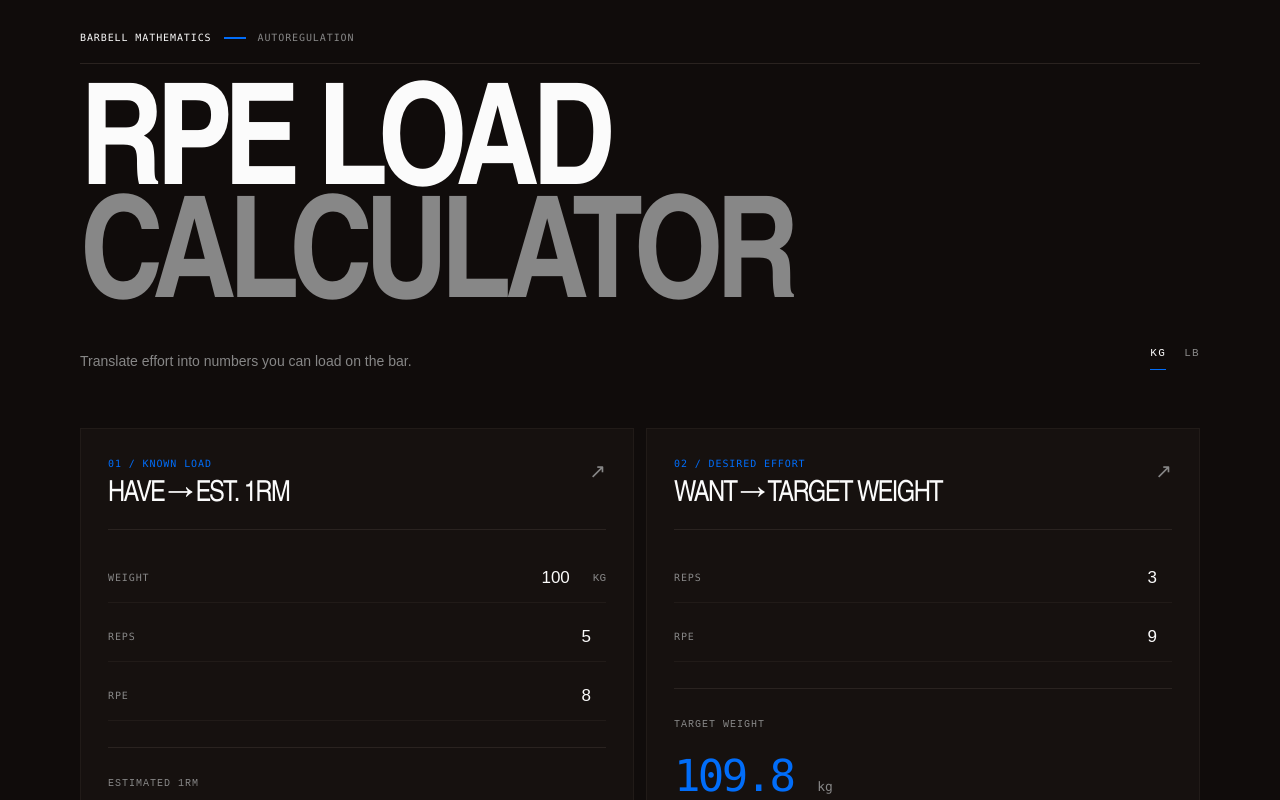
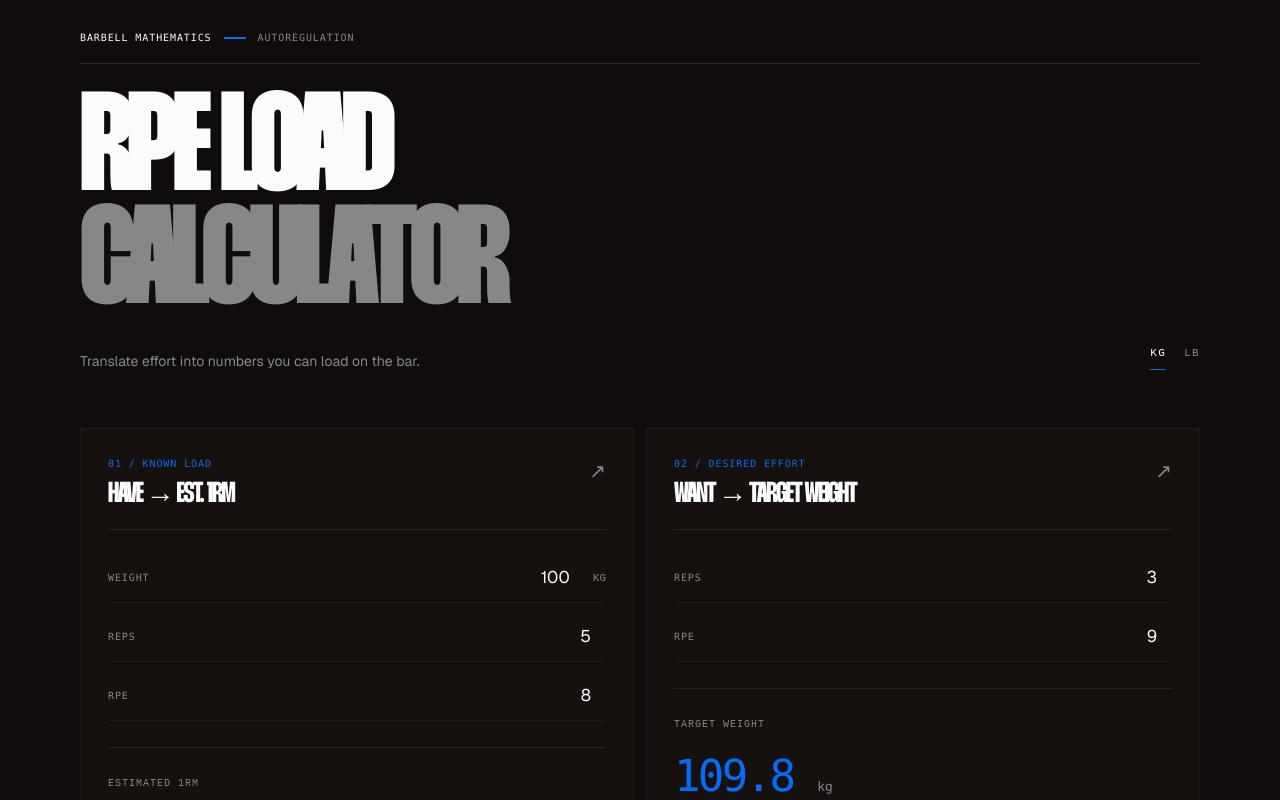
Before and after one commit to mauromltn/rpe-load-calculator, a Next.js app: page / in a window 1280 px wide. Shown: the top 800 px of the page. Built offline with nearby package versions, Linux system fonts and the light colour scheme.

Commit message:
feat: update global font styles and add custom fonts
Updated body font to use CSS variable and added custom Thunder font for headings.

V0-Chat-Id: jyfpAoBgQjd

```diff
--- a/app/globals.css
+++ b/app/globals.css
@@ -6,7 +6,8 @@
 @theme inline { --color-background:var(--bg); --color-foreground:var(--text); --color-border:var(--line); --color-ring:var(--accent); }
 * { box-sizing:border-box; }
 html { background:var(--bg); }
-body { margin:0; background:var(--bg); color:var(--text); font-family:Arial, Helvetica, sans-serif; }
+body { margin:0; background:var(--bg); color:var(--text); font-family:var(--font-geist), Arial, Helvetica, sans-serif; }
+h1,h2 { font-family:var(--font-thunder), Impact, 'Arial Narrow', Arial, sans-serif; font-weight:700; }
 button,input { font:inherit; }
 button { cursor:pointer; }
 button:disabled { cursor:not-allowed; opacity:.4; }
@@ -16,7 +17,7 @@ button:disabled { cursor:not-allowed; opacity:.4; }
 .kicker { display:flex; align-items:center; gap:12px; color:var(--muted); }
 .kicker span:first-child { color:var(--text); }.kicker i { width:22px; height:2px; background:var(--accent); display:block; }
 .hero-rule { height:1px; background:var(--line); margin:18px 0 34px; }
-h1,h2 { margin:0; font-family:'Arial Narrow',Arial,sans-serif; text-transform:uppercase; letter-spacing:-.055em; font-stretch:condensed; }
+h1,h2 { margin:0; text-transform:uppercase; letter-spacing:-.055em; font-stretch:condensed; }
 h1 { font-size:clamp(64px,11vw,142px); line-height:.8; font-weight:800; }
 h1 em { color:var(--muted); font-style:normal; }
 .tagline { color:var(--muted); margin:28px 0 0; font-size:14px; }
--- a/app/layout.tsx
+++ b/app/layout.tsx
@@ -1,6 +1,19 @@
 import { Analytics } from '@vercel/analytics/next'
+import { Geist } from 'next/font/google'
+import localFont from 'next/font/local'
 import type { Metadata, Viewport } from 'next'
 import './globals.css'
+
+const geist = Geist({
+  variable: '--font-geist',
+  subsets: ['latin'],
+})
+
+const thunder = localFont({
+  src: '../public/fonts/Thunder-VF.ttf',
+  variable: '--font-thunder',
+  display: 'swap',
+})
 
 export const metadata: Metadata = {
   title: 'RPE Load Calculator',
@@ -40,7 +53,7 @@ export default function RootLayout({
 }>) {
   return (
     <html lang="en">
-      <body className="antialiased">
+      <body className={`${geist.variable} ${thunder.variable} antialiased`}>
         {children}
         {process.env.NODE_ENV === 'production' && <Analytics />}
       </body>
```
Also changed, not shown: public/fonts/Thunder-VF.ttf (added).
